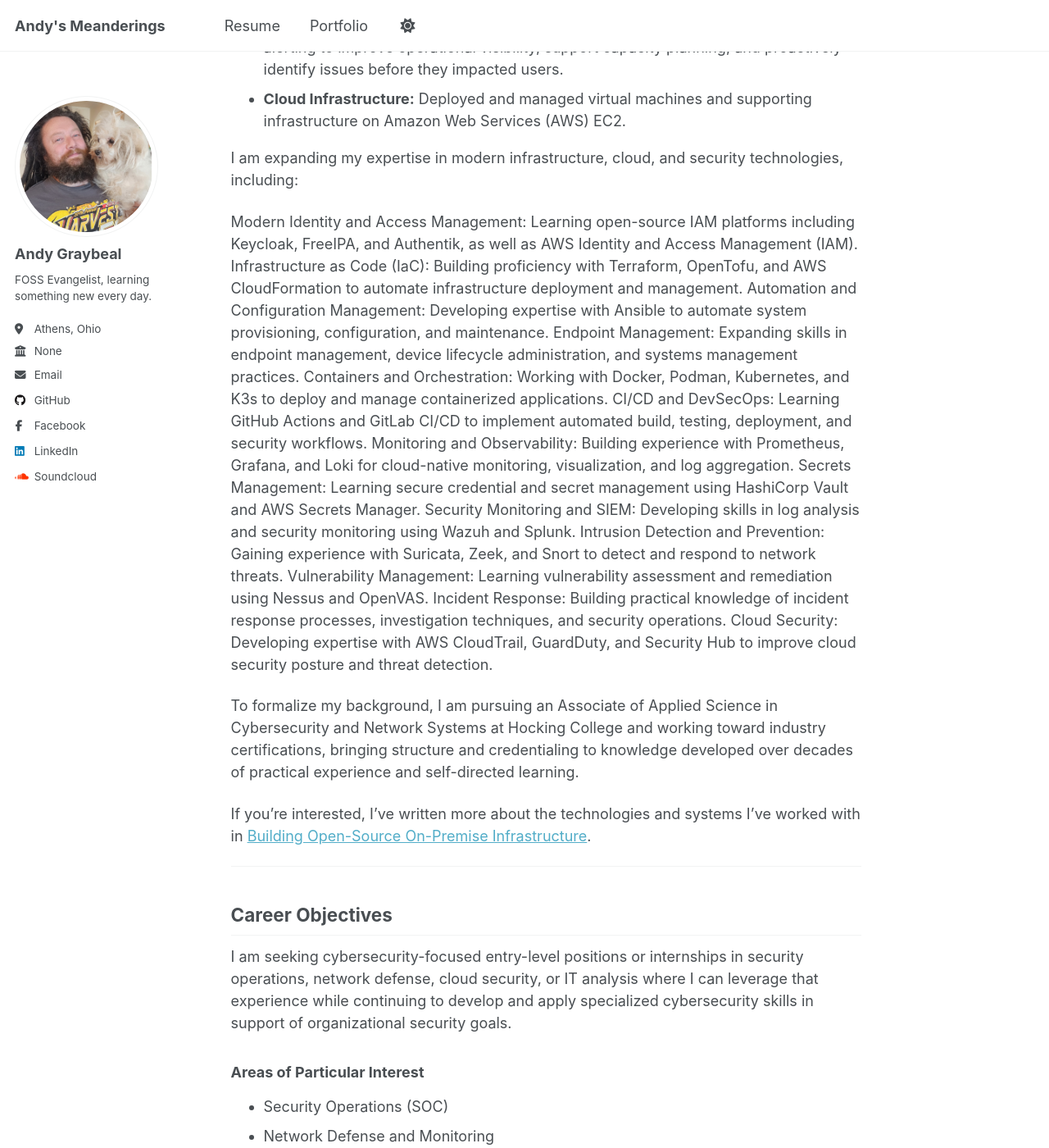
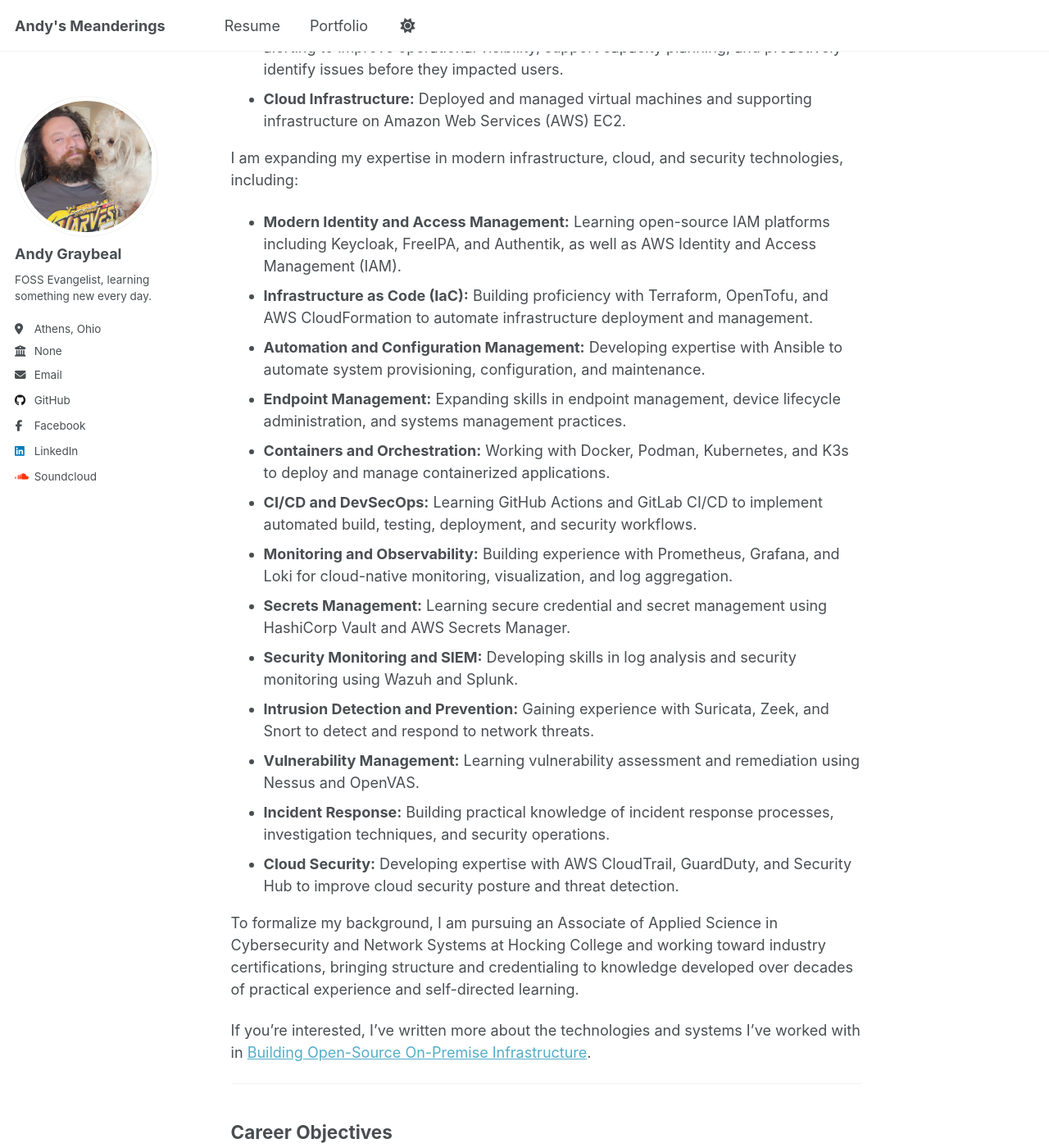
Before and after one commit to andy-graybeal/andy-graybeal.github.io, a Jekyll site: the page built from _pages/about.md, in a window 1280 px wide and 1400 px high, scrolled down 834 px. Shown: the whole window at 82% size. Built offline with Jekyll 4.4.1, drawn with Linux system fonts in a browser that asks for light colours; a script that is not in the unit is left out.

```diff
--- a/_pages/about.md
+++ b/_pages/about.md
@@ -73,19 +73,19 @@ I began my IT career in 1995 as a technician at a local computer shop and Intern
 
 I am expanding my expertise in modern infrastructure, cloud, and security technologies, including:
 
-Modern Identity and Access Management: Learning open-source IAM platforms including Keycloak, FreeIPA, and Authentik, as well as AWS Identity and Access Management (IAM).
-Infrastructure as Code (IaC): Building proficiency with Terraform, OpenTofu, and AWS CloudFormation to automate infrastructure deployment and management.
-Automation and Configuration Management: Developing expertise with Ansible to automate system provisioning, configuration, and maintenance.
-Endpoint Management: Expanding skills in endpoint management, device lifecycle administration, and systems management practices.
-Containers and Orchestration: Working with Docker, Podman, Kubernetes, and K3s to deploy and manage containerized applications.
-CI/CD and DevSecOps: Learning GitHub Actions and GitLab CI/CD to implement automated build, testing, deployment, and security workflows.
-Monitoring and Observability: Building experience with Prometheus, Grafana, and Loki for cloud-native monitoring, visualization, and log aggregation.
-Secrets Management: Learning secure credential and secret management using HashiCorp Vault and AWS Secrets Manager.
-Security Monitoring and SIEM: Developing skills in log analysis and security monitoring using Wazuh and Splunk.
-Intrusion Detection and Prevention: Gaining experience with Suricata, Zeek, and Snort to detect and respond to network threats.
-Vulnerability Management: Learning vulnerability assessment and remediation using Nessus and OpenVAS.
-Incident Response: Building practical knowledge of incident response processes, investigation techniques, and security operations.
-Cloud Security: Developing expertise with AWS CloudTrail, GuardDuty, and Security Hub to improve cloud security posture and threat detection.
+- **Modern Identity and Access Management:** Learning open-source IAM platforms including Keycloak, FreeIPA, and Authentik, as well as AWS Identity and Access Management (IAM).
+- **Infrastructure as Code (IaC):** Building proficiency with Terraform, OpenTofu, and AWS CloudFormation to automate infrastructure deployment and management.
+- **Automation and Configuration Management:** Developing expertise with Ansible to automate system provisioning, configuration, and maintenance.
+- **Endpoint Management:** Expanding skills in endpoint management, device lifecycle administration, and systems management practices.
+- **Containers and Orchestration:** Working with Docker, Podman, Kubernetes, and K3s to deploy and manage containerized applications.
+- **CI/CD and DevSecOps:** Learning GitHub Actions and GitLab CI/CD to implement automated build, testing, deployment, and security workflows.
+- **Monitoring and Observability:** Building experience with Prometheus, Grafana, and Loki for cloud-native monitoring, visualization, and log aggregation.
+- **Secrets Management:** Learning secure credential and secret management using HashiCorp Vault and AWS Secrets Manager.
+- **Security Monitoring and SIEM:** Developing skills in log analysis and security monitoring using Wazuh and Splunk.
+- **Intrusion Detection and Prevention:** Gaining experience with Suricata, Zeek, and Snort to detect and respond to network threats.
+- **Vulnerability Management:** Learning vulnerability assessment and remediation using Nessus and OpenVAS.
+- **Incident Response:** Building practical knowledge of incident response processes, investigation techniques, and security operations.
+- **Cloud Security:** Developing expertise with AWS CloudTrail, GuardDuty, and Security Hub to improve cloud security posture and threat detection.
 
 To formalize my background, I am pursuing an Associate of Applied Science in Cybersecurity and Network Systems at Hocking College and working toward industry certifications, bringing structure and credentialing to knowledge developed over decades of practical experience and self-directed learning.
 
```
